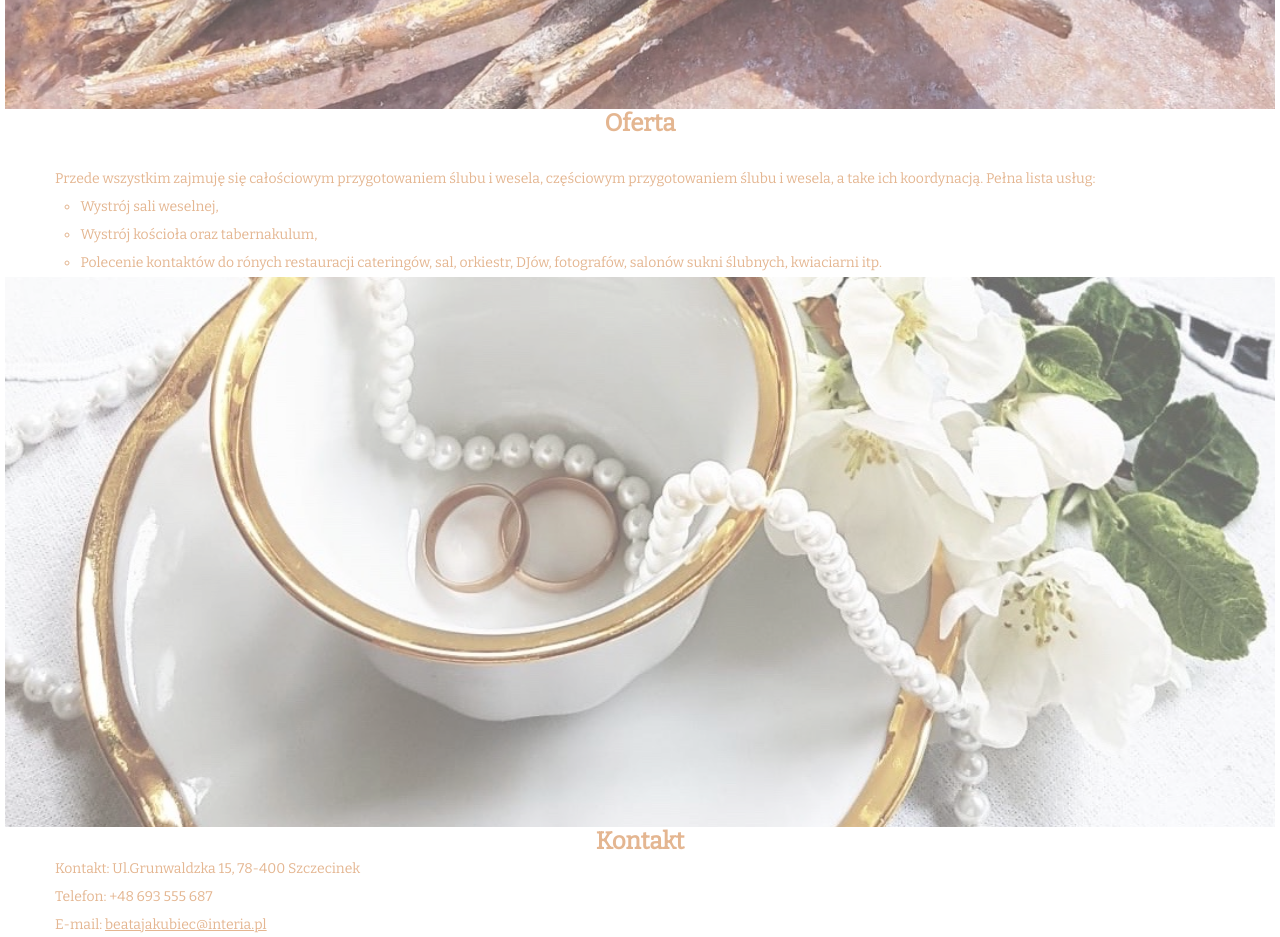
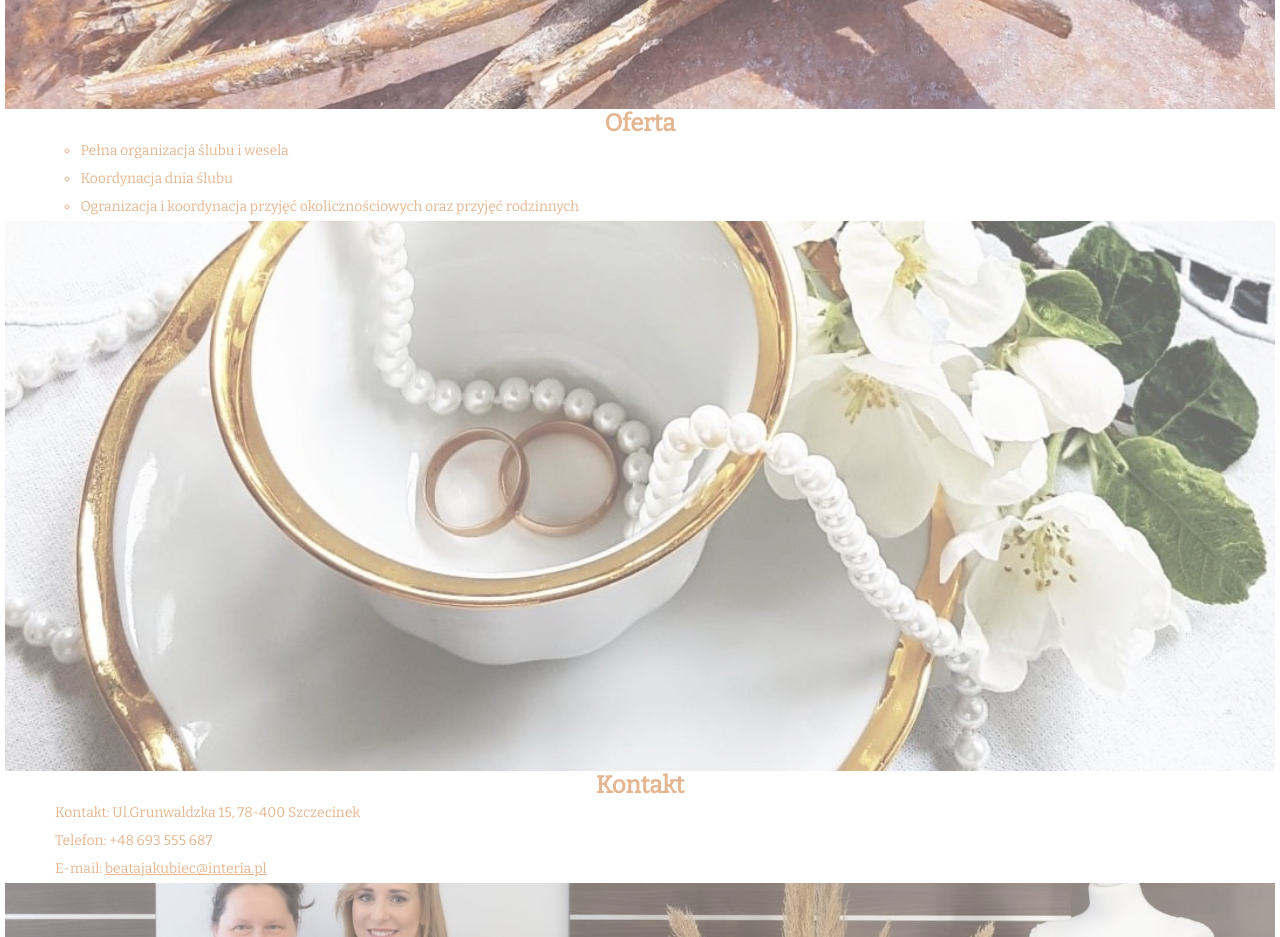
Before and after one commit to Lionek95/WESELNE-DZWONKI, a plain HTML site: page index.html in a window 1280 px wide. Shown: the part 1720-2657 px from the top of the page. Drawn offline with nearby package versions, Linux system fonts and the light colour scheme.

Commit message:
Update index.html

```diff
--- a/index.html
+++ b/index.html
@@ -63,13 +63,10 @@
                <section id="ofert">
                     <article>
                          <h2>Oferta</h2>
-                         <p>
-                              <br>Przede wszystkim zajmuję się całościowym przygotowaniem ślubu i wesela, częściowym przygotowaniem ślubu i wesela, a take ich koordynacją. Pełna lista usług:<br>
-                         </p>
                               <ul>
-                                   <li>Wystrój sali weselnej, </li>
-                                   <li>Wystrój kościoła oraz tabernakulum, </li>
-                                   <li>Polecenie kontaktów do rónych restauracji cateringów, sal, orkiestr, DJów, fotografów, salonów sukni ślubnych, kwiaciarni itp. </li>
+                                   <li>Pełna organizacja ślubu i wesela</li>
+                                   <li>Koordynacja dnia ślubu</li>
+                                   <li>Ogranizacja i koordynacja przyjęć okolicznościowych oraz przyjęć rodzinnych</li>
                               </ul>
                     </article>
                </section>
```
